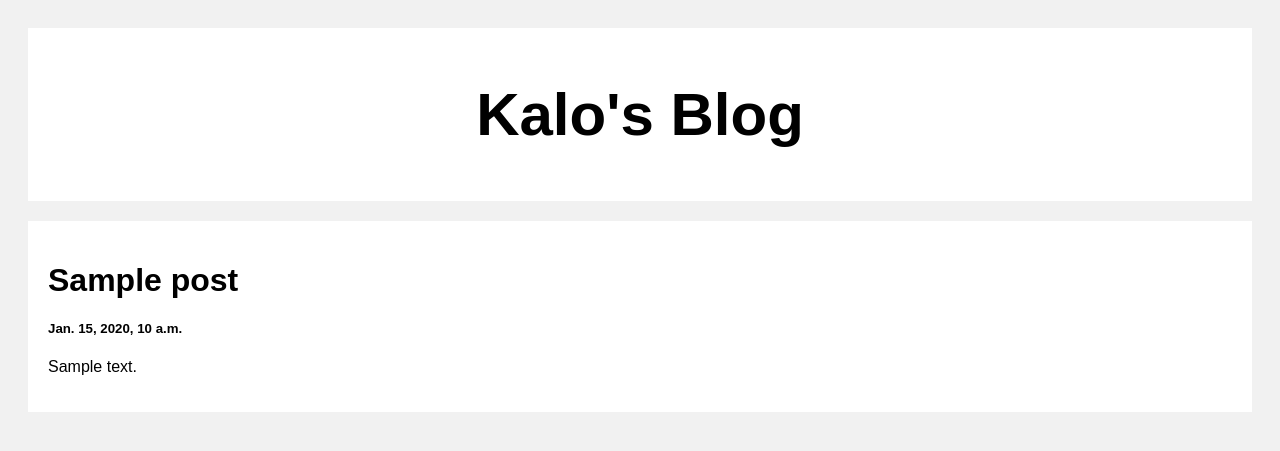
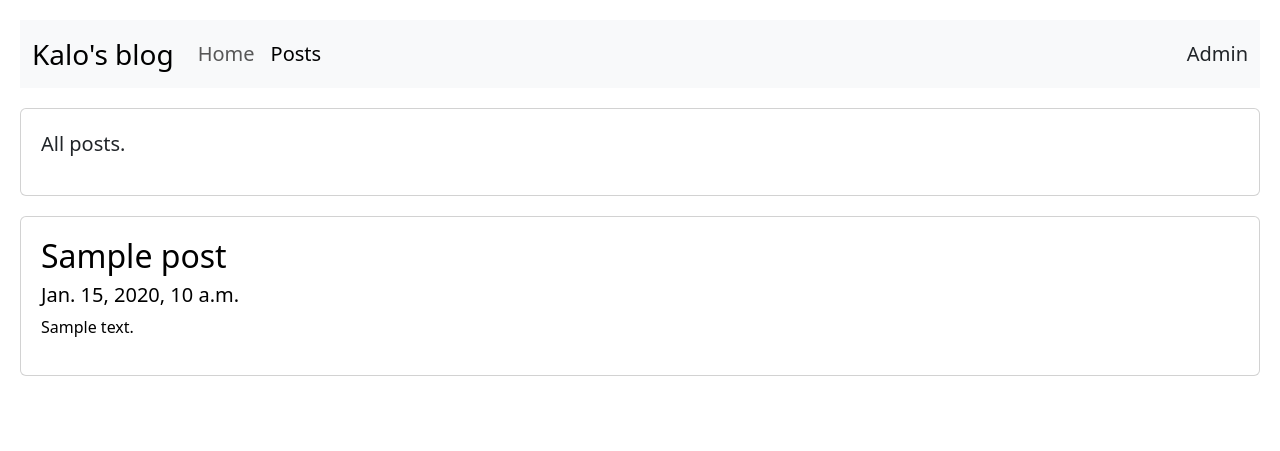
Before and after one commit to KaloyankerR/Django-Blog, a Django app: template blog/templates/posts.html in a window 1280 px wide. Shown: the top 451 px of the page. Run offline with Django 4.2, Linux system fonts and the light colour scheme; the template is opened without the code that fills it: values that come from a table or form of the project are taken from there, others are empty; tables that the repository leaves empty hold one stand-in row (values such as "Sample post").

Commit message:
Home page, posts page and better UI

```diff
--- a/blog/posts/urls.py
+++ b/blog/posts/urls.py
@@ -2,6 +2,7 @@ from . import views
 from django.urls import path
 
 urlpatterns = [
-    path('', views.index, name='index'),
+    path('', views.home, name='home'),
+    path('posts', views.posts, name='posts'),
     path('post/<str:pk>', views.post, name='post')
 ]
--- a/blog/templates/posts.html
+++ b/blog/templates/posts.html
@@ -48,22 +48,51 @@
     <meta charset="UTF-8" />
     <meta http-equiv="X-UA-Compatible" content="IE=edge" />
     <meta name="viewport" content="width=device-width, initial-scale=1.0" />
-    <title>Post</title>
+    <title>Django Blog</title>
+
+    <link href="https://cdn.jsdelivr.net/npm/bootstrap@5.3.0-alpha1/dist/css/bootstrap.min.css" rel="stylesheet" integrity="sha384-GLhlTQ8iRABdZLl6O3oVMWSktQOp6b7In1Zl3/Jr59b6EGGoI1aFkw7cmDA6j6gD" crossorigin="anonymous">
+    <script src="https://cdn.jsdelivr.net/npm/bootstrap@5.3.0-alpha1/dist/js/bootstrap.bundle.min.js" integrity="sha384-w76AqPfDkMBDXo30jS1Sgez6pr3x5MlQ1ZAGC+nuZB+EYdgRZgiwxhTBTkF7CXvN" crossorigin="anonymous"></script>
+
   </head>
 
   <body>
-    <div class="header">
-      <h2>Kalo's Blog</h2>
+    <!-- Navbar -->
+    <nav class="navbar navbar-expand-lg bg-body-tertiary">
+      <div class="container-fluid">
+        <a class="navbar-brand fs-3">Kalo's blog</a>
+        <button class="navbar-toggler" type="button" data-bs-toggle="collapse" data-bs-target="#navbarNavAltMarkup" aria-controls="navbarNavAltMarkup" aria-expanded="false" aria-label="Toggle navigation">
+          <span class="navbar-toggler-icon"></span>
+        </button>
+        <div class="collapse navbar-collapse" id="navbarNavAltMarkup">
+          <div class="navbar-nav">
+            <a class="nav-link fs-5" href="/">Home</a>
+            <a class="nav-link active fs-5" aria-current="page" href="#">Posts</a>
+          </div>
+        </div>
+        <a class="nav-link fs-5" href="admin" tabindex="-1">Admin</a>
+      </div>
+    </nav>
+
+    <div class="card">
+      <blockquote class="blockquote">
+        <p>All posts.</p>
+      </blockquote>
     </div>
 
+    <!-- Displaying the posts -->
     <div class="row">
       <div class="leftcolumn">
-        <div class="card">
-          <h1>{{ post.title }}</h1>
-          <h5>{{ post.created_at }}</h5>
-          <p>{{ post.body }}</p>
-        </div>
+        {% for post in posts reversed %}
+            <div class="card">
+                <a style="text-decoration: none; color: black;" href="/post/{{ post.id }}">
+                    <h2>{{ post.title }}</h2>
+                    <h5>{{ post.created_at }}</h5>
+                    <p>{{ post.body|truncatewords:5 }}</p>
+                </a>
+            </div>
+        {% endfor %}
       </div>
     </div>
+
   </body>
 </html>
```
Also changed, not shown: blog/posts/views.py (+7 -3 lines), blog/templates/home.html (renamed from blog/templates/index.html, +9 -7 lines), blog/templates/post.html (added, +69 -0 lines).
